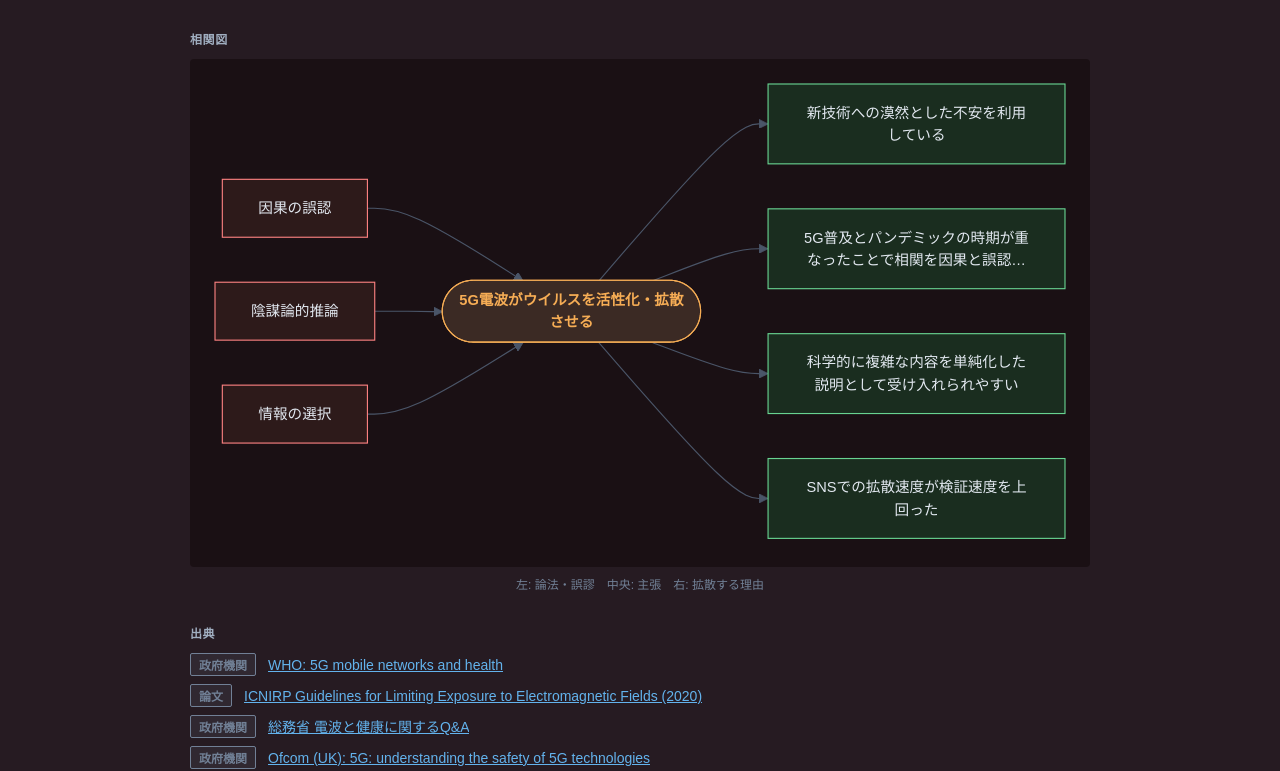
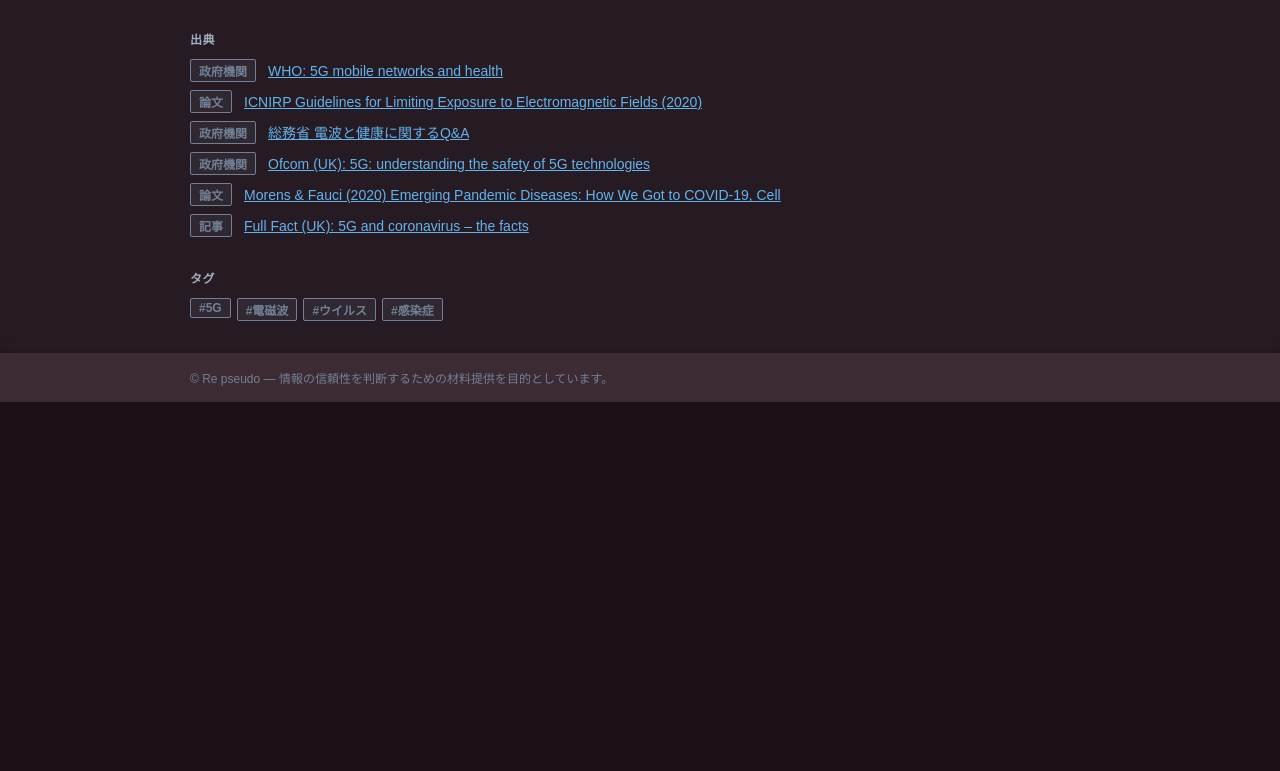
Before and after one commit to reload-co-jp/re-pseudo, a Next.js app: page /claims/5g-virus-activation/ in a window 1280 px wide. Shown: the part 1792-2563 px from the top of the page. After the commit the page ends 2194 px from the top, so only its background shows below. Built offline with nearby package versions, Linux system fonts and the light colour scheme.

Commit message:
Remove diagram

```diff
--- a/app/claims/[id]/page.tsx
+++ b/app/claims/[id]/page.tsx
@@ -2,7 +2,6 @@ import { notFound } from "next/navigation"
 import Link from "next/link"
 import { FC } from "react"
 import { Badge, Card } from "components/elements/layout"
-import { ClaimDiagram } from "components/ClaimDiagram"
 import { getClaims, getClaimById } from "lib/claims"
 import {
   CATEGORY_LABEL,
@@ -481,11 +480,6 @@ const ClaimDetailPage: FC<Props> = async ({ params }) => {
       </section>
 
       <section style={sectionStyle}>
-        <h2 style={sectionTitleStyle}>相関図</h2>
-        <ClaimDiagram claim={claim} />
-      </section>
-
-      <section style={sectionStyle}>
         <h2 style={sectionTitleStyle}>出典</h2>
         <div style={{ display: "flex", flexDirection: "column", gap: ".5rem" }}>
           {claim.sources.map((source, i) => (
--- a/components/ClaimDiagram.tsx
+++ /dev/null
@@ -1,61 +0,0 @@
-import { FC } from "react"
-import { Claim } from "types/claim"
-import { MermaidDiagram } from "./MermaidDiagram"
-
-function sanitize(text: string): string {
-  return text.replace(/"/g, "'").replace(/[<>]/g, " ").replace(/\n/g, " ")
-}
-
-function buildDefinition(claim: Claim): string {
-  const lines: string[] = ["flowchart LR"]
-
-  lines.push(`  CLAIM(["${sanitize(claim.title)}"])`)
-  lines.push("")
-
-  // Fallacy groups → claim
-  claim.common_fallacies.forEach((g, i) => {
-    const id = `FG${i}`
-    lines.push(`  ${id}["${sanitize(g.group)}"]`)
-    lines.push(`  ${id} --> CLAIM`)
-  })
-
-  lines.push("")
-
-  // Claim → spread reasons
-  claim.why_it_spreads.forEach((reason, i) => {
-    const id = `SP${i}`
-    const short = reason.length > 30 ? reason.slice(0, 30) + "…" : reason
-    lines.push(`  ${id}["${sanitize(short)}"]`)
-    lines.push(`  CLAIM --> ${id}`)
-  })
-
-  lines.push("")
-  lines.push("  style CLAIM fill:#3b2a24,stroke:#f6ad55,color:#f6ad55,font-weight:bold")
-  claim.common_fallacies.forEach((_, i) => {
-    lines.push(`  style FG${i} fill:#2d1a1a,stroke:#fc8181,color:#e2e8f0`)
-  })
-  claim.why_it_spreads.forEach((_, i) => {
-    lines.push(`  style SP${i} fill:#1a2d1f,stroke:#68d391,color:#e2e8f0`)
-  })
-
-  return lines.join("\n")
-}
-
-export const ClaimDiagram: FC<{ claim: Claim }> = ({ claim }) => {
-  const definition = buildDefinition(claim)
-  return (
-    <figure style={{ margin: 0 }}>
-      <MermaidDiagram definition={definition} />
-      <figcaption
-        style={{
-          color: "#718096",
-          fontSize: ".75rem",
-          marginTop: ".5rem",
-          textAlign: "center",
-        }}
-      >
-        左: 論法・誤謬　中央: 主張　右: 拡散する理由
-      </figcaption>
-    </figure>
-  )
-}
--- a/components/MermaidDiagram.tsx
+++ /dev/null
@@ -1,184 +0,0 @@
-"use client"
-
-import { useEffect, useRef, useState } from "react"
-
-type Props = {
-  definition: string
-}
-
-async function renderMermaid(definition: string, id: string): Promise<string> {
-  const mermaid = (await import("mermaid")).default
-  mermaid.initialize({
-    startOnLoad: false,
-    theme: "dark",
-    themeVariables: {
-      background: "#1a1014",
-      primaryColor: "#372630",
-      primaryBorderColor: "#5a3d48",
-      primaryTextColor: "#e2e8f0",
-      secondaryColor: "#2d1f26",
-      secondaryBorderColor: "#5a3d48",
-      secondaryTextColor: "#cbd5e0",
-      tertiaryColor: "#1a1014",
-      tertiaryBorderColor: "#4a5568",
-      tertiaryTextColor: "#a0aec0",
-      lineColor: "#4a5568",
-      edgeLabelBackground: "#1a1014",
-      clusterBkg: "#2d1f26",
-      clusterBorder: "#5a3d48",
-      titleColor: "#e2e8f0",
-      nodeBorder: "#5a3d48",
-      fontFamily: "ui-monospace, SFMono-Regular, Menlo, monospace",
-      fontSize: "13px",
-    },
-    flowchart: {
-      curve: "basis",
-      padding: 16,
-      nodeSpacing: 40,
-      rankSpacing: 60,
-    },
-  })
-  const { svg } = await mermaid.render(id, definition)
-  return svg
-}
-
-function setSvgSize(el: HTMLDivElement, maxWidth: string) {
-  const svgEl = el.querySelector("svg")
-  if (svgEl) {
-    svgEl.style.maxWidth = maxWidth
-    svgEl.style.width = "100%"
-    svgEl.style.height = "auto"
-  }
-}
-
-export const MermaidDiagram = ({ definition }: Props) => {
-  const ref = useRef<HTMLDivElement>(null)
-  const modalRef = useRef<HTMLDivElement>(null)
-  const [open, setOpen] = useState(false)
-  const [svg, setSvg] = useState<string | null>(null)
-
-  useEffect(() => {
-    let cancelled = false
-    const id = `mermaid-${Math.random().toString(36).slice(2)}`
-    renderMermaid(definition, id).then((result) => {
-      if (cancelled) return
-      setSvg(result)
-    })
-    return () => {
-      cancelled = true
-    }
-  }, [definition])
-
-  useEffect(() => {
-    if (svg && ref.current) {
-      ref.current.innerHTML = svg
-      setSvgSize(ref.current, "100%")
-    }
-  }, [svg])
-
-  useEffect(() => {
-    if (svg && open && modalRef.current) {
-      modalRef.current.innerHTML = svg
-      setSvgSize(modalRef.current, "100%")
-    }
-  }, [svg, open])
-
-  useEffect(() => {
-    if (!open) return
-    const onKey = (e: KeyboardEvent) => {
-      if (e.key === "Escape") setOpen(false)
-    }
-    document.addEventListener("keydown", onKey)
-    return () => document.removeEventListener("keydown", onKey)
-  }, [open])
-
-  return (
-    <>
-      <button
-        aria-label="相関図を拡大表示"
-        onClick={() => setOpen(true)}
-        style={{
-          background: "none",
-          border: "none",
-          borderRadius: "4px",
-          cursor: "zoom-in",
-          display: "block",
-          padding: 0,
-          width: "100%",
-        }}
-        type="button"
-      >
-        <div
-          ref={ref}
-          style={{
-            background: "#1a1014",
-            borderRadius: "4px",
-            minHeight: "120px",
-            overflow: "hidden",
-            padding: "1rem",
-            pointerEvents: "none",
-          }}
-        />
-      </button>
-
-      {open && (
-        <div
-          onClick={() => setOpen(false)}
-          role="dialog"
-          aria-modal="true"
-          aria-label="相関図拡大表示"
-          style={{
-            alignItems: "center",
-            background: "rgba(0,0,0,.8)",
-            bottom: 0,
-            display: "flex",
-            justifyContent: "center",
-            left: 0,
-            position: "fixed",
-            right: 0,
-            top: 0,
-            zIndex: 1000,
-          }}
-        >
-          <div
-            onClick={(e) => e.stopPropagation()}
-            style={{
-              background: "#1a1014",
-              border: "1px solid #5a3d48",
-              borderRadius: "6px",
-              maxHeight: "90dvh",
-              maxWidth: "95vw",
-              overflow: "auto",
-              padding: "1.5rem",
-              position: "relative",
-              width: "min(900px, 95vw)",
-            }}
-          >
-            <button
-              aria-label="閉じる"
-              onClick={() => setOpen(false)}
-              style={{
-                background: "#372630",
-                border: "1px solid #5a3d48",
-                borderRadius: "50%",
-                color: "#a0aec0",
-                cursor: "pointer",
-                fontSize: "1rem",
-                height: "2rem",
-                lineHeight: 1,
-                position: "absolute",
-                right: "1rem",
-                top: "1rem",
-                width: "2rem",
-              }}
-              type="button"
-            >
-              ×
-            </button>
-            <div ref={modalRef} style={{ paddingTop: ".25rem" }} />
-          </div>
-        </div>
-      )}
-    </>
-  )
-}
```
